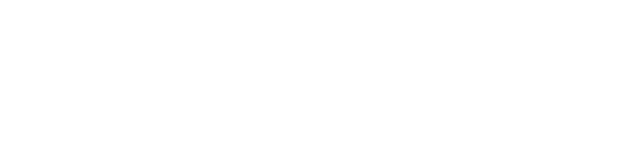
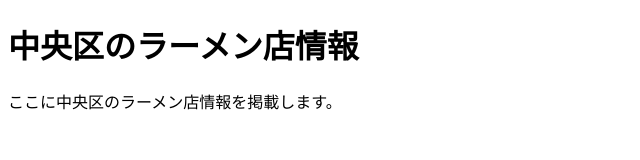
Before and after one commit to s1f102500753/team-project, a plain HTML site: page excercise kadai/chuou.html in a window 1280 px wide. Shown: the whole page, without its empty margins (0-640 px from the left). Drawn offline with Linux system fonts and the light colour scheme.

Commit message:
中央区、港区、板橋区の追加

```diff
--- a/excercise kadai/chuou.html
+++ b/excercise kadai/chuou.html
@@ -0,0 +1,18 @@
+<!DOCTYPE html>
+<html lang="ja">
+<head>
+  <meta charset="UTF-8">
+  <meta name="viewport" content="width=device-width, initial-scale=1.0">
+  <title>中央区 - 二郎系ラーメン店</title>
+  <link rel="stylesheet" href="styles.css">
+</head>
+<body>
+  <header>
+    <h1>中央区のラーメン店情報</h1>
+  </header>
+  <main>
+    <p>ここに中央区のラーメン店情報を掲載します。</p>
+    <!-- 必要に応じて詳細情報や画像を追加 -->
+  </main>
+</body>
+</html>
```
Also changed, not shown: excercise kadai/itabashi.html (+1 -1 lines), excercise kadai/minato.html (+18 -0 lines).
